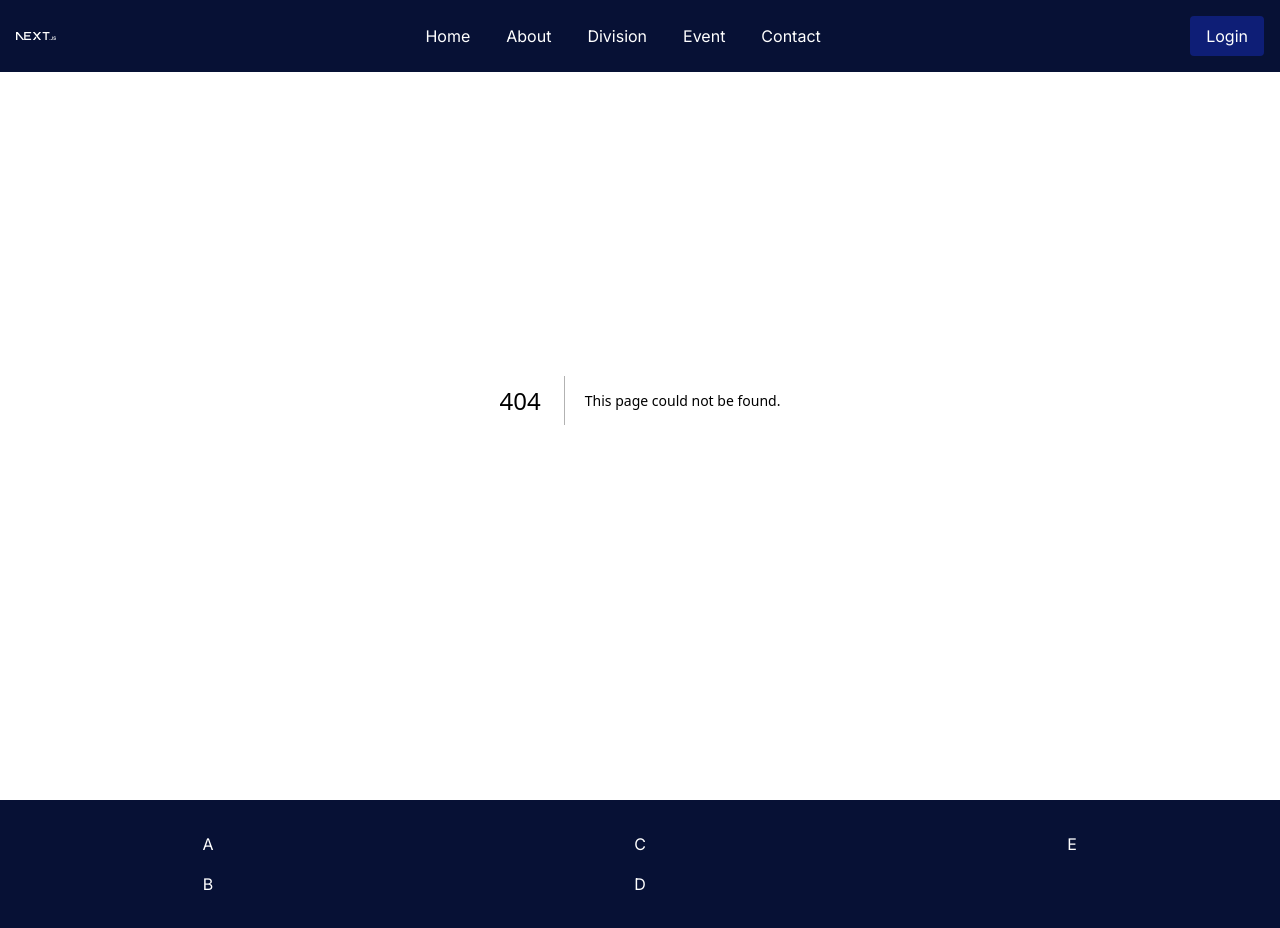
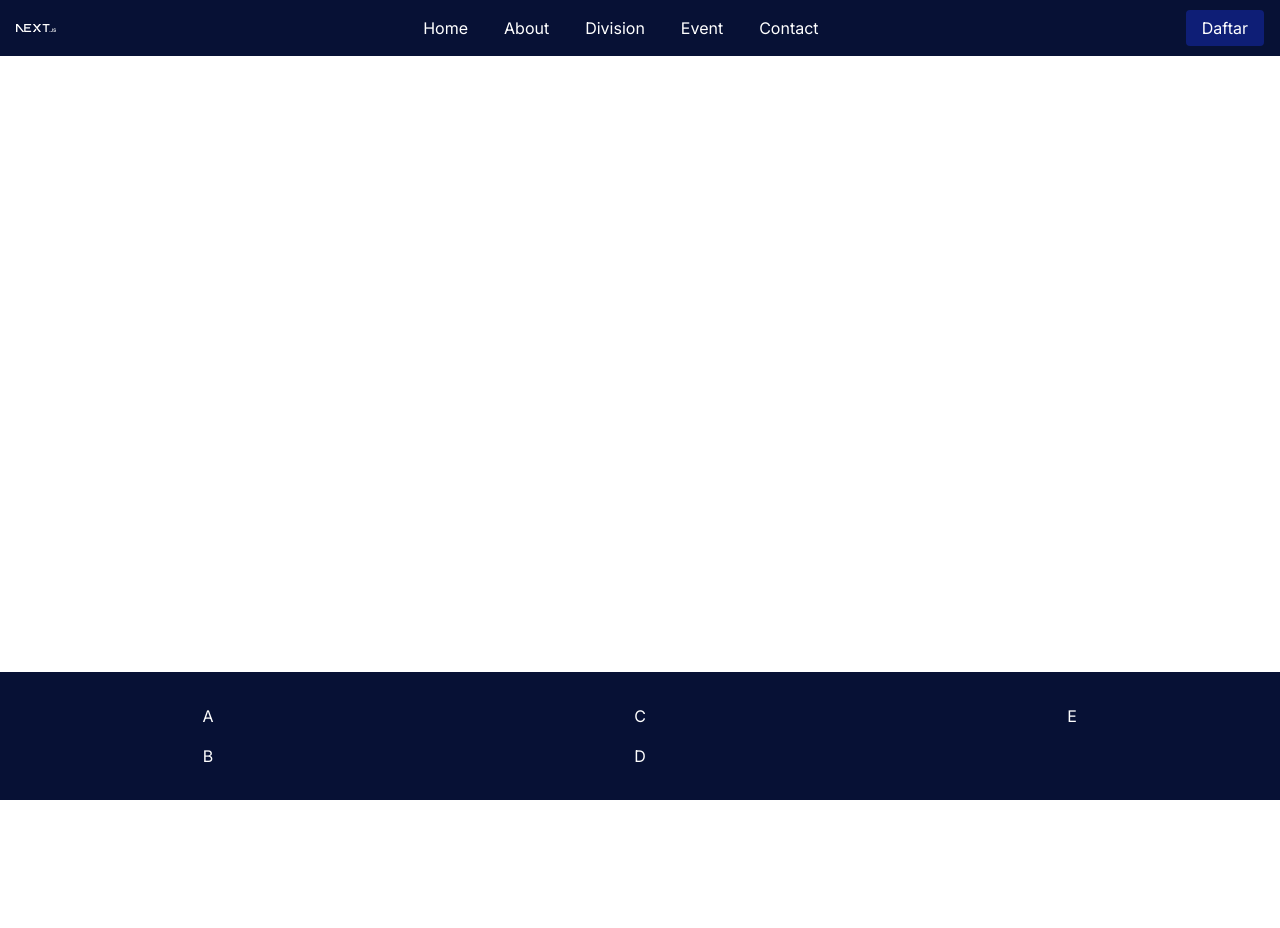
Before and after one commit to winterheatherica/final-project-cs, a Next.js app: page /register in a window 1280 px wide. Before the commit this address had no page. After the commit the page ends 800 px from the top, so only its background shows below. Built offline with nearby package versions, Linux system fonts and the light colour scheme.

Commit message:
regis page

```diff
--- /dev/null
+++ b/src/app/register/page.js
@@ -0,0 +1,9 @@
+import registerMembers from "@/components/fragments/register/register-members"
+
+export default function Register() {
+    return (
+        <>
+            <registerMembers/>
+        </>
+    )
+};
--- a/src/components/fragments/home/banner.js
+++ b/src/components/fragments/home/banner.js
@@ -47,8 +47,8 @@ export default function Banner() {
 
     return (
         <>
-            <div className="md:px-32 flex flex-col md:flex-row-reverse h-screen items-center bg-[#071135]">
-                <div className="bg-gray-600 w-full h-1/3 p-4">
+            <div className="md:px-32 flex flex-col md:flex-row-reverse h-screen items-center gap-3 bg-[#071135]">
+                <div className="bg-gray-600 w-full md:w-2/5 h-1/3 md:h-1/2 p-4 md:rounded">
 
                 </div>
                 <div className="md:w-3/5 flex flex-col gap-4 px-4 py-6">
--- /dev/null
+++ b/src/components/fragments/register/register-members.js
@@ -0,0 +1,15 @@
+export default function registerMembers() {
+    return (
+        <>
+            <div className="container h-screen w-screen bg-black flex flex-col items-center justify-center text-black">
+                <h1>REGISTER</h1>
+                <p>lorem</p>
+                <p>lorem</p>``
+                <p>lorem</p>
+                <p>lorem</p>
+                <p>lorem</p>
+            </div>
+        </>
+
+    )
+};
--- a/src/components/layouts/Navbar.js
+++ b/src/components/layouts/Navbar.js
@@ -27,9 +27,7 @@ export default function Navbar() {
 
         {/* Login Button for Desktop */}
         <div className="hidden md:block">
-          <button className="bg-[#0E1E76] hover:bg-[#030617] text-white px-4 py-2 rounded">
-            Login
-          </button>
+            <a href="/register" className="bg-[#0E1E76] hover:bg-[#030617] text-white px-4 py-2 rounded">Daftar</a>
         </div>
 
         {/* Burger Menu for Mobile */}
@@ -62,7 +60,7 @@ export default function Navbar() {
           <a href="/event" className="hover:text-[#0E1E76]">Event</a>
           <a href="/contact" className="hover:text-[#0E1E76]">Contact</a>
           <button className="bg-[#0E1E76] hover:bg-[#030617] text-white px-4 py-2 rounded mt-4">
-            Login
+            <a href="/register" className="bg-[#0E1E76] hover:bg-[#030617] text-white px-4 py-2 rounded">Daftar</a>
           </button>
         </div>
       </div>
```
